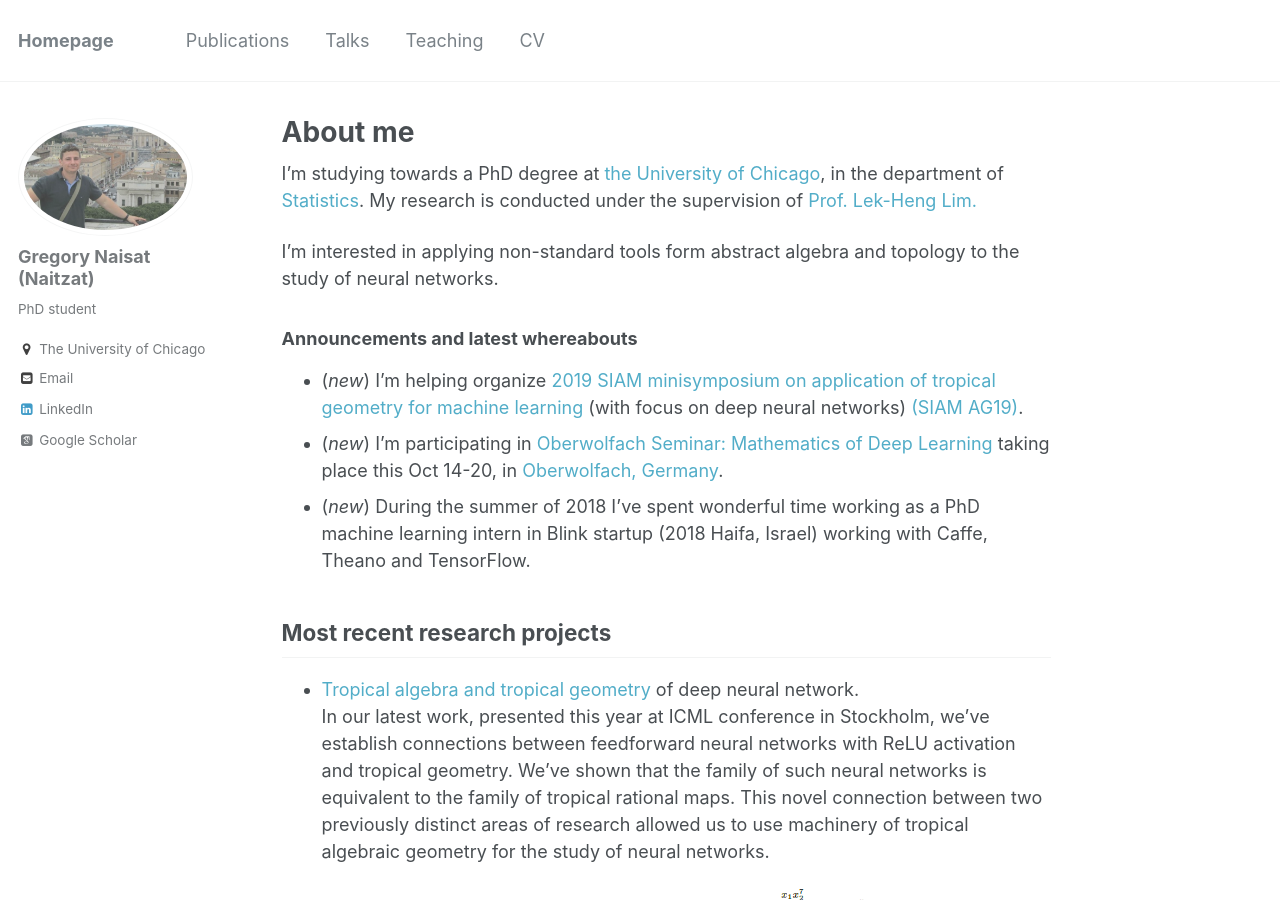
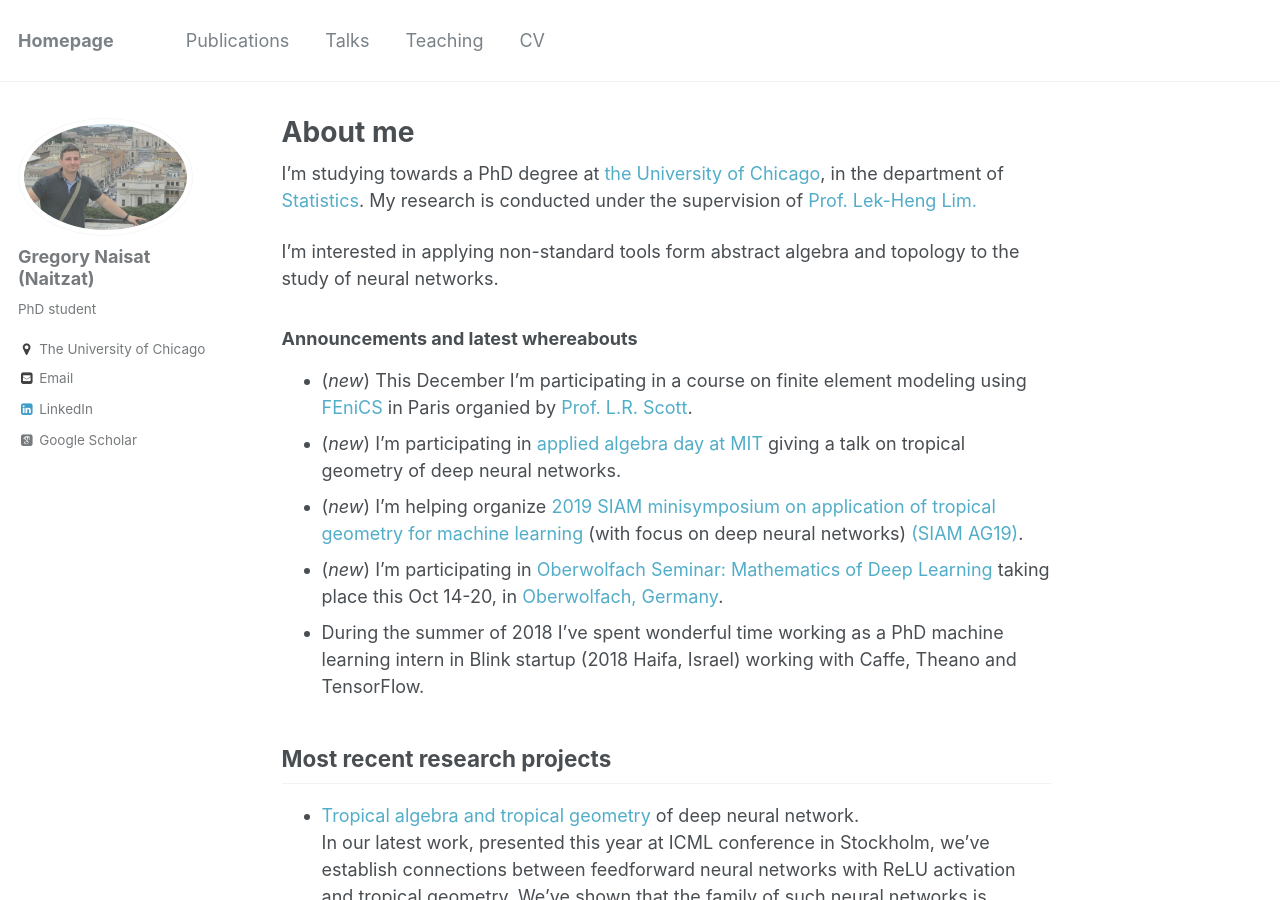
Before and after one commit to sgregnt/sgregnt.github.io, a Jekyll site: the page built from _pages/about.md, in a window 1280 px wide and 900 px high. Built offline with Jekyll 4.4.1, drawn with Linux system fonts in a browser that asks for light colours; some web fonts are replaced.

Commit message:
added FEniCS

```diff
--- a/_pages/about.md
+++ b/_pages/about.md
@@ -15,10 +15,12 @@ I'm interested in applying non-standard tools form abstract algebra and topology
 
 
 ### Announcements and latest whereabouts
+- (_new_) This December I'm participating in a course on finite element modeling using [FEniCS](https://fenicsproject.org/) in Paris organied by [Prof. L.R. Scott](http://people.cs.uchicago.edu/~ridg/).
+- (_new_) I'm participating in [applied algebra day at MIT](http://math.mit.edu/~erobeva/seminar.html) giving a talk on tropical geometry of deep neural networks.
 - (_new_) I'm helping organize [2019 SIAM minisymposium  on application of tropical
 geometry for machine learning](http://wiki.siam.org/siag-ag/index.php/SIAM_AG_19_Proposed_Minisymposia) (with focus on deep neural networks) [(SIAM AG19)](https://www.siam.org/Conferences/CM/Main/ag19).
 - (_new_) I'm participating in [Oberwolfach Seminar: Mathematics of Deep Learning](https://www.mfo.de/occasion/1842b/www_view) taking place this Oct 14-20, in [Oberwolfach, Germany](https://en.wikipedia.org/wiki/Oberwolfach).
-- (_new_) During the summer of 2018  I've spent wonderful time working as a PhD machine learning intern in Blink startup (2018 Haifa, Israel) working with Caffe, Theano and TensorFlow.
+- During the summer of 2018  I've spent wonderful time working as a PhD machine learning intern in Blink startup (2018 Haifa, Israel) working with Caffe, Theano and TensorFlow.
 
 
 ## Most recent research projects
```
